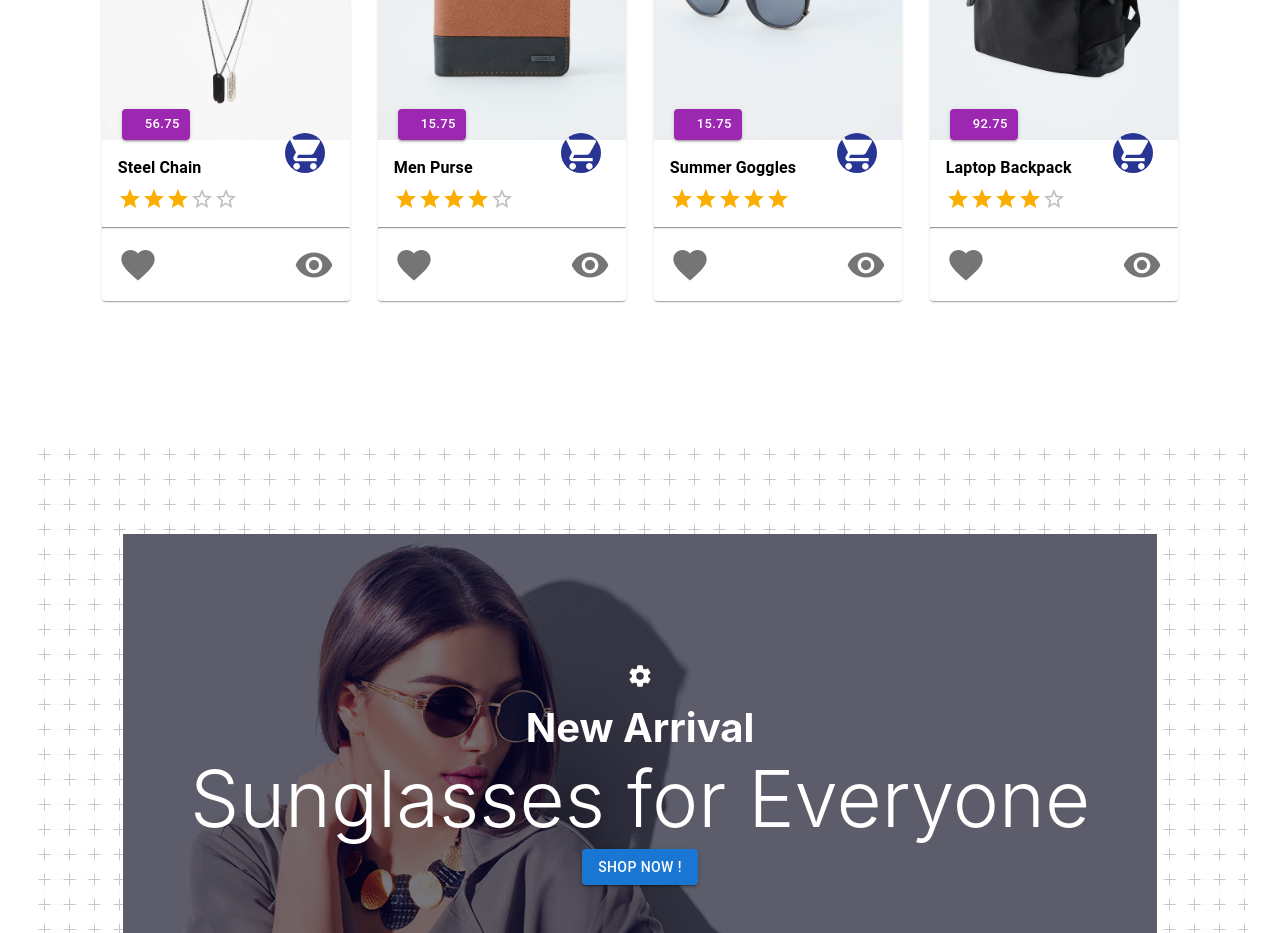
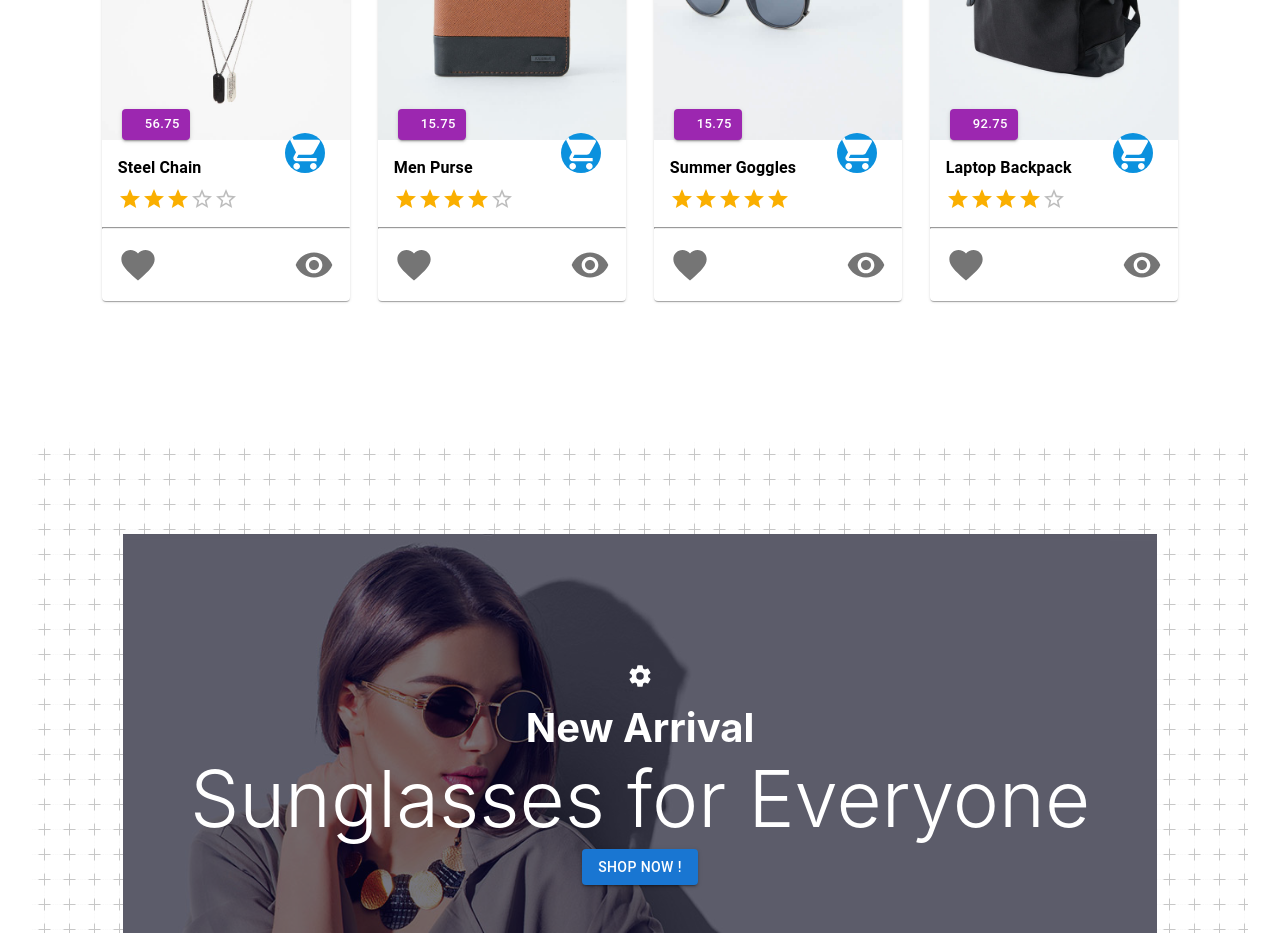
Before and after one commit to RavinderNyalakanti/fashion-fusion-app, a React (Create React App) app: page / in a window 1280 px wide. Shown: the part 2640-3573 px from the top of the page. Built offline with nearby package versions, Linux system fonts and the light colour scheme; some icons are missing.

Commit message:
new changes

```diff
--- a/src/App.css
+++ b/src/App.css
@@ -183,6 +183,4 @@ ol,ul{
     line-height: 22px;
     margin-bottom: 10px;
   }
-
-
 }
--- a/src/NewProducts.css
+++ b/src/NewProducts.css
@@ -77,13 +77,14 @@
 }
 
 .product-cart-icon .product-avatar-cart-box{
-  background-color: #283593;
+  background-color: #0b91de;
   padding: 10px;
   position: absolute;
   top: 65%;
   right: 10%;
   transition: all 1s;
   cursor: pointer;
+
 }
 
 .product-cart-icon .product-avatar-cart-box:hover{
--- a/src/index.js
+++ b/src/index.js
@@ -2,7 +2,7 @@ import React from 'react';
 import ReactDOM from 'react-dom/client';
 import './index.css';
 import App from './App';
-import reportWebVitals from './reportWebVitals';
+// import reportWebVitals from './reportWebVitals';
 
 const root = ReactDOM.createRoot(document.getElementById('root'));
 root.render(
@@ -10,8 +10,3 @@ root.render(
     <App />
   </React.StrictMode>
 );
-
-// If you want to start measuring performance in your app, pass a function
-// to log results (for example: reportWebVitals(console.log))
-// or send to an analytics endpoint. Learn more: https://bit.ly/CRA-vitals
-reportWebVitals();
```
